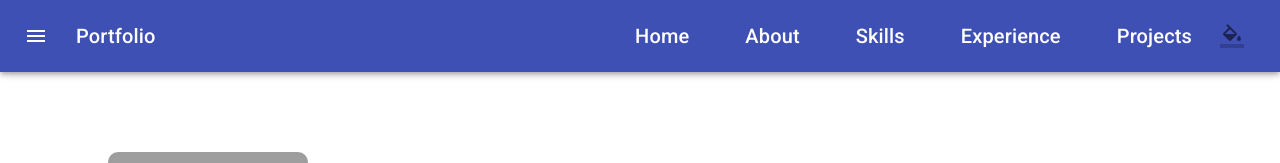
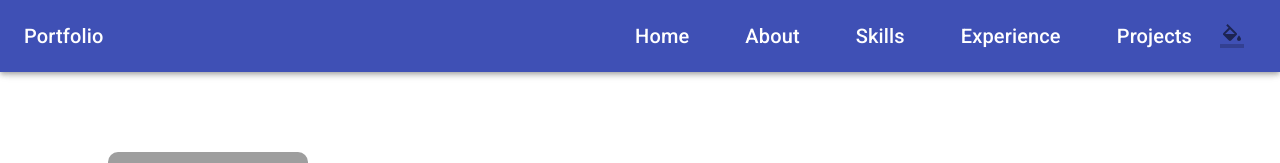
Before and after one commit to theobroma/intelli-start-cv, a React (Create React App) app: page / in a window 1280 px wide. Shown: the top 163 px of the page. Built offline with nearby package versions, Linux system fonts and the light colour scheme; grey boxes are pictures that could not be loaded; what smooth-scroll would draw is missing.

Commit message:
mobile condition

```diff
--- a/src/@components/AppBar/PersistentDrawerLeft/PersistentDrawerLeft.tsx
+++ b/src/@components/AppBar/PersistentDrawerLeft/PersistentDrawerLeft.tsx
@@ -1,4 +1,4 @@
-import { Typography } from '@material-ui/core';
+import { Typography, useMediaQuery } from '@material-ui/core';
 import AppBar from '@material-ui/core/AppBar';
 import Divider from '@material-ui/core/Divider';
 import Drawer from '@material-ui/core/Drawer';
@@ -19,6 +19,7 @@ const PersistentDrawerLeft: React.FC = ({ children }) => {
   const classes = useStyles();
   const theme = useTheme();
   const [open, setOpen] = useState(false);
+  const isMobile = useMediaQuery(theme.breakpoints.down('md'));
 
   const handleDrawerOpen = () => {
     setOpen(true);
@@ -42,6 +43,7 @@ const PersistentDrawerLeft: React.FC = ({ children }) => {
         })}
       >
         <Toolbar>
+          {isMobile && (
             <IconButton
               color="inherit"
               aria-label="open drawer"
@@ -51,13 +53,14 @@ const PersistentDrawerLeft: React.FC = ({ children }) => {
             >
               <MenuIcon />
             </IconButton>
+          )}
           {/* brand name */}
           <Typography className={classes.title} variant="h6" noWrap>
             Portfolio
           </Typography>
           <div className={classes.grow} />
           {/* icons right */}
-          <AppNavbar />
+          {!isMobile && <AppNavbar />}
           <ThemeMenu />
         </Toolbar>
       </AppBar>
```
Lines whose indentation alone changed are shown as unchanged.
